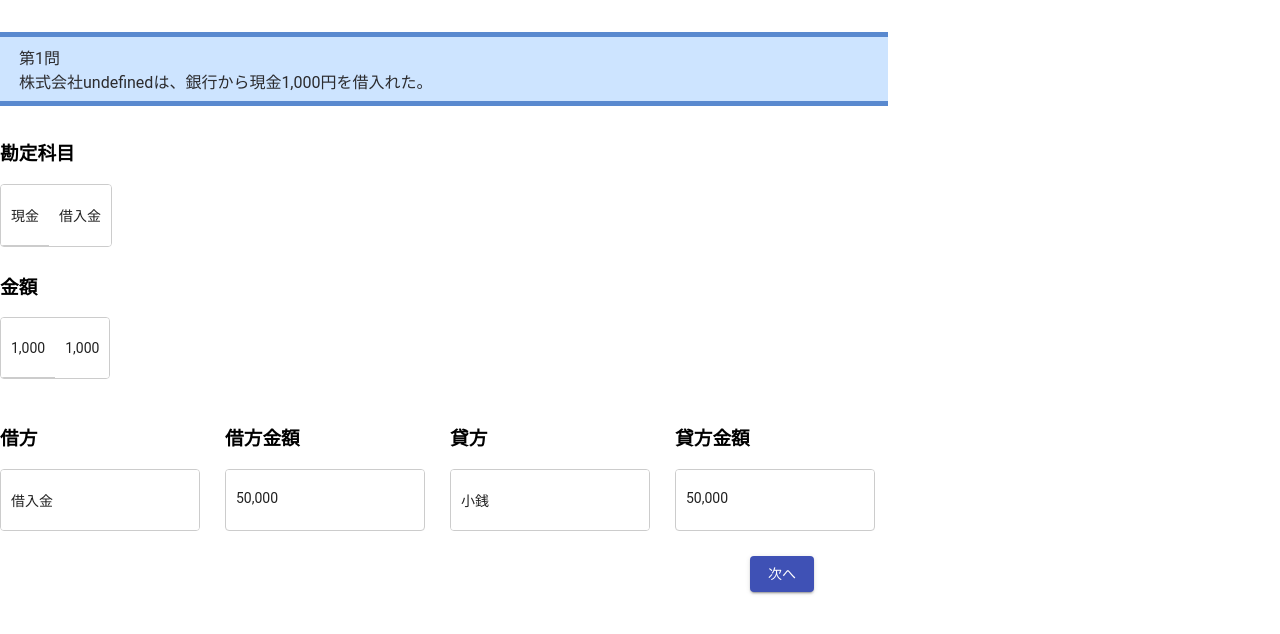
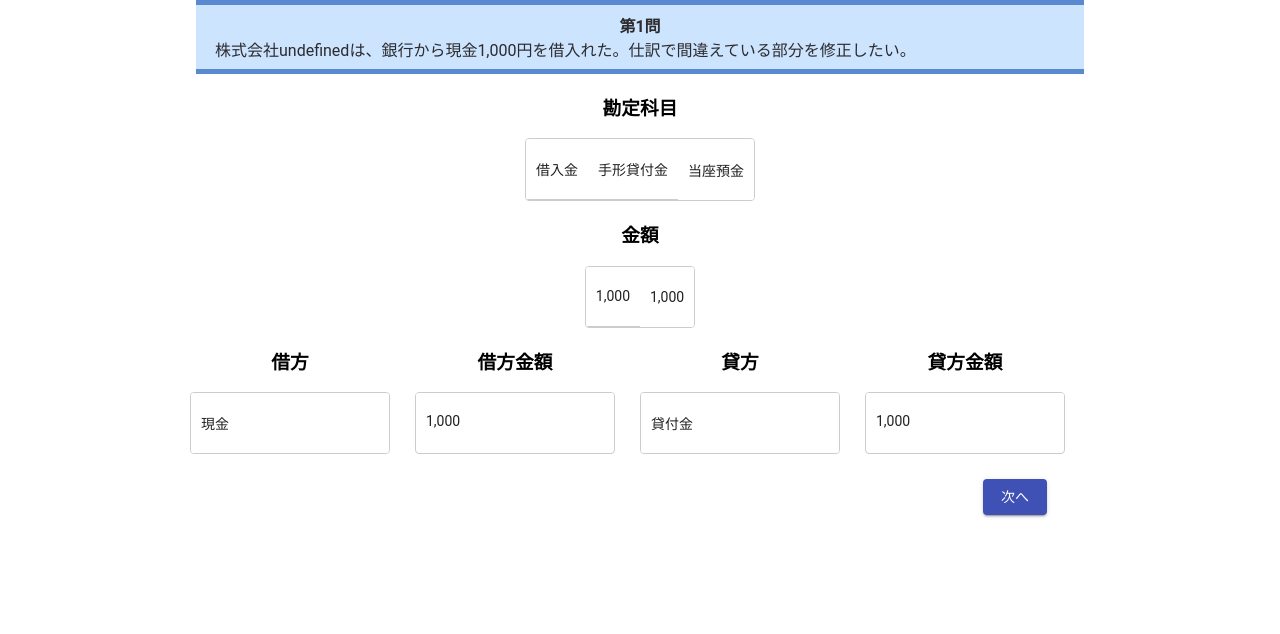
Before and after one commit to nagymaros/quiz, an Angular app: page /quiz in a window 1280 px wide. Shown: the top 634 px of the page. Built offline with nearby package versions, Linux system fonts and the light colour scheme.

Commit message:
問題のCSSを整える

```diff
--- a/src/app/quiz/quiz.component.html
+++ b/src/app/quiz/quiz.component.html
@@ -1,13 +1,16 @@
+<div class="host">
+  <div class="box">
     <div class="box4">
-  <p>第{{pageNumber + 1}}問</p>
-  <p>{{sentence[pageNumber]}}</p>
+      <p class='title'>第{{pageNumber + 1}}問</p>
+      <p class='text'>{{sentence[pageNumber]}}</p>
     </div>
 
     <div class="todo-container">
       <h3>勘定科目</h3>
 
-  <div cdkDropList #accountItemList="cdkDropList" [cdkDropListData]="accountItem[pageNumber]" [cdkDropListConnectedTo]="[accountItemAnswerList,accountItemAnswerList2]"
-    class="todo-list" (cdkDropListDropped)="drop($event)">
+      <div cdkDropList #accountItemList="cdkDropList" [cdkDropListData]="accountItem[pageNumber]"
+        [cdkDropListConnectedTo]="[accountItemAnswerList,accountItemAnswerList2]" class="todo-list"
+        (cdkDropListDropped)="drop($event)">
         <div class="todo-box" *ngFor="let item of accountItem[pageNumber]" cdkDrag>{{item}}</div>
       </div>
     </div>
@@ -15,8 +18,9 @@
     <div class="todo-container">
       <h3>金額</h3>
 
-  <div cdkDropList #moneyList="cdkDropList" [cdkDropListData]="money[pageNumber]" [cdkDropListConnectedTo]="[moneyAnswerList,moneyAnswerList2]"
-    class="todo-list" (cdkDropListDropped)="drop($event)">
+      <div cdkDropList #moneyList="cdkDropList" [cdkDropListData]="money[pageNumber]"
+        [cdkDropListConnectedTo]="[moneyAnswerList,moneyAnswerList2]" class="todo-list"
+        (cdkDropListDropped)="drop($event)">
         <div class="todo-box" *ngFor="let item of money[pageNumber]" cdkDrag>{{item}}</div>
       </div>
     </div>
@@ -24,8 +28,9 @@
     <div class="answer-container">
       <h3>借方</h3>
 
-  <div cdkDropList #accountItemAnswerList="cdkDropList" [cdkDropListData]="debit[pageNumber]" [cdkDropListConnectedTo]="[accountItemList, accountItemAnswerList2]"
-    class="answer-list" (cdkDropListDropped)="drop($event)">
+      <div cdkDropList #accountItemAnswerList="cdkDropList" [cdkDropListData]="debit[pageNumber]"
+        [cdkDropListConnectedTo]="[accountItemList, accountItemAnswerList2]" class="answer-list"
+        (cdkDropListDropped)="drop($event)">
         <div class="todo-box" *ngFor="let item of debit[pageNumber]" cdkDrag>{{item}}</div>
       </div>
     </div>
@@ -33,8 +38,9 @@
     <div class="answer-container">
       <h3>借方金額</h3>
 
-  <div cdkDropList #moneyAnswerList="cdkDropList" [cdkDropListData]="debitMoney[pageNumber]" [cdkDropListConnectedTo]="[moneyList, moneyAnswerList2]"
-    class="answer-list" (cdkDropListDropped)="drop($event)">
+      <div cdkDropList #moneyAnswerList="cdkDropList" [cdkDropListData]="debitMoney[pageNumber]"
+        [cdkDropListConnectedTo]="[moneyList, moneyAnswerList2]" class="answer-list"
+        (cdkDropListDropped)="drop($event)">
         <div class="todo-box" *ngFor="let item of debitMoney[pageNumber]" cdkDrag>{{item}}</div>
       </div>
     </div>
@@ -42,8 +48,9 @@
     <div class="answer-container">
       <h3>貸方</h3>
 
-  <div cdkDropList #accountItemAnswerList2="cdkDropList" [cdkDropListData]="credit[pageNumber]" [cdkDropListConnectedTo]="[accountItemList, accountItemAnswerList]"
-    class="answer-list" (cdkDropListDropped)="drop($event)">
+      <div cdkDropList #accountItemAnswerList2="cdkDropList" [cdkDropListData]="credit[pageNumber]"
+        [cdkDropListConnectedTo]="[accountItemList, accountItemAnswerList]" class="answer-list"
+        (cdkDropListDropped)="drop($event)">
         <div class="todo-box" *ngFor="let item of credit[pageNumber]" cdkDrag>{{item}}</div>
       </div>
     </div>
@@ -51,8 +58,8 @@
     <div class="answer-container">
       <h3>貸方金額</h3>
 
-  <div cdkDropList #moneyAnswerList2="cdkDropList" [cdkDropListData]="creditMoney[pageNumber]" [cdkDropListConnectedTo]="[moneyList, moneyAnswerList]"
-    class="answer-list" (cdkDropListDropped)="drop($event)">
+      <div cdkDropList #moneyAnswerList2="cdkDropList" [cdkDropListData]="creditMoney[pageNumber]"
+        [cdkDropListConnectedTo]="[moneyList, moneyAnswerList]" class="answer-list" (cdkDropListDropped)="drop($event)">
         <div class="todo-box" *ngFor="let item of creditMoney[pageNumber]" cdkDrag>{{item}}</div>
       </div>
     </div>
@@ -68,3 +75,5 @@
         <button type="submit" mat-raised-button color="primary" class="submit" (click)="submit()">採点へ</button>
       </ng-template>
     </div>
+  </div>
+</div>
--- a/src/app/quiz/quiz.component.scss
+++ b/src/app/quiz/quiz.component.scss
@@ -1,6 +1,13 @@
+.host {
+  width:100%;
+}
+
+.box {
+  text-align: -webkit-center;
+}
+
 .box4{
   padding: 8px 19px;
-  margin: 2em 0;
   color: #2c2c2f;
   background: #cde4ff;
   border-top: solid 5px #5989cf;
@@ -12,10 +19,18 @@
   padding: 0;
 }
 
+.title{
+  font-weight: bold;
+}
+
+.text {
+  text-align: left;
+}
+
 .todo-container {
     width: 600px;
     max-width: 100%;
-    margin: 0 25px 25px 0;
+    // margin: 0 25px 25px 0;
     // display: inline-block;
     vertical-align: top;
   }
--- a/src/app/quiz/quiz.component.ts
+++ b/src/app/quiz/quiz.component.ts
@@ -22,17 +22,20 @@ export class QuizComponent implements OnInit {
   /** 勘定項目 */
   public accountItem = [
     [
-      '現金',
-      '借入金'
+      '借入金',
+      '手形貸付金',
+      '当座預金',
     ],
     [
       'クレジット売掛金',
       '支払手数料',
-      '売上'
+      '受取手数料',
+      '売上',
     ],
     [
       '土地',
-      '支払手数料'
+      '支払手数料',
+      '受取手数料'
     ]
   ];
   /** 最後のページ */
@@ -52,33 +55,35 @@ export class QuizComponent implements OnInit {
       '5,000',
     ],
     [
-      '100,000',
-      '120,000',
-      '50,500'
+      '500',
+      '49,500',
+      '50,000',
+      '50,500',
+      '50,500',
     ]
   ];
 
   public debit = [
-    ['借入金'],
+    ['現金'],
     ['現金'],
     ['現金']
   ];
 
   public debitMoney = [
-    ['50,000'],
-    ['500,000'],
+    ['1,000'],
+    ['5,000'],
     ['5000,000']
   ];
 
   public credit = [
-    ['小銭'],
+    ['貸付金'],
     ['売上高'],
-    ['売上高']
+    ['売上高'],
   ];
 
   public creditMoney = [
-    ['50,000'],
-    ['500,000'],
+    ['1,000'],
+    ['5,000'],
     ['5000,000']
   ];
 
@@ -131,9 +136,9 @@ export class QuizComponent implements OnInit {
   ngOnInit(): void {
     const name = window.sessionStorage.getItem('name')?.replace(/^"(.*)"$/, '$1');;
     this.sentence =  [
-      `株式会社${name}は、銀行から現金1,000円を借入れた。`,
-      `クレジット払いの条件で売り上げた5,000円から手数料200円が引かれた残額4,800円が、信販会社から株式会社${name}の普通預金口座に振り込まれた。`,
-      `${name}社は、土地50,000円を購入し、 代金は手数料500円とともに現金で支払った`,
+      `株式会社${name}は、銀行から現金1,000円を借入れた。仕訳で間違えている部分を修正したい。`,
+      `株式会社${name}は、商品5,000円をクレジット払いの条件で販売した。なお、信販会社への手数料（販売代金の4％）は販売時に計上する。`,
+      `${name}社は、土地50,000円を購入し、 代金は手数料500円とともに現金で支払った。`,
     ];
   }
 
```
Lines whose indentation alone changed are shown as unchanged.
